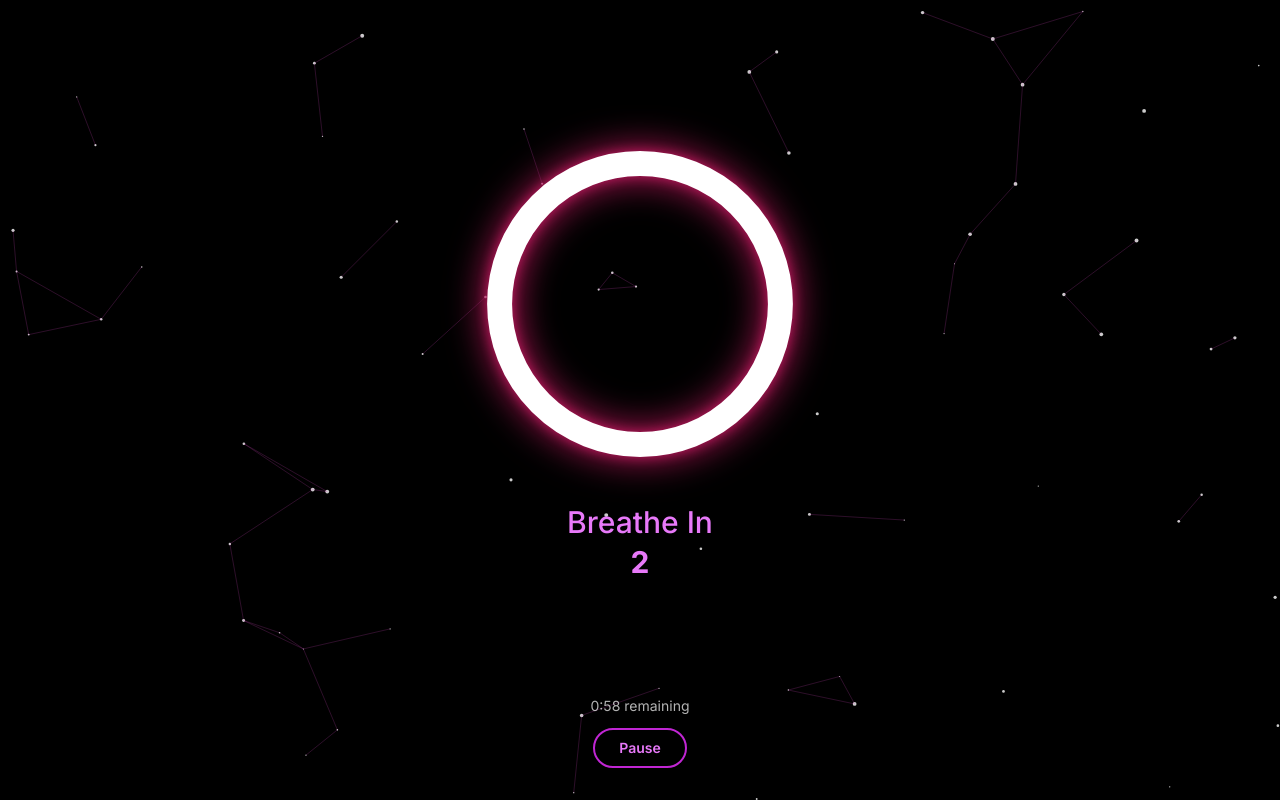
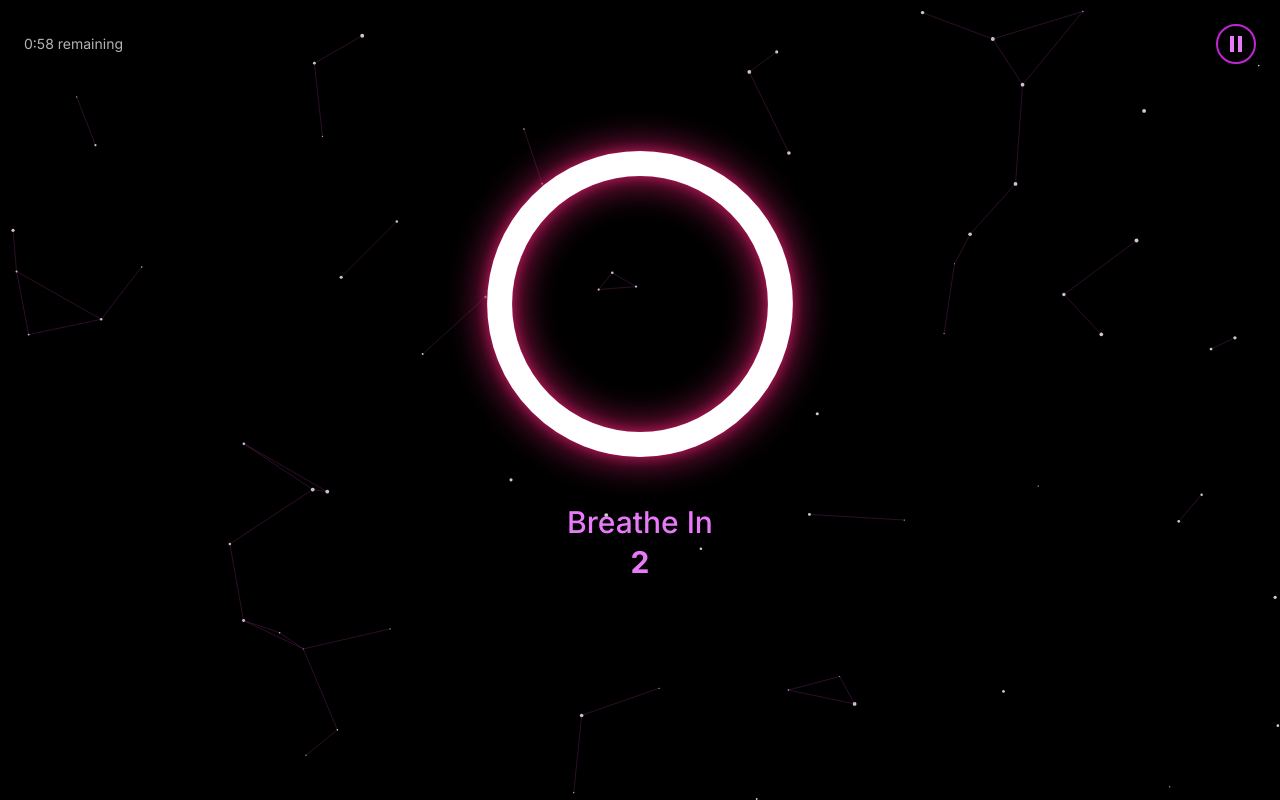
Before and after one commit to kylozenzen/breathing-app, a plain HTML site: page index.html in a window 1280 px wide. Both pictures are taken after a click on the button "Start Session". Drawn offline with nearby package versions, Linux system fonts and the light colour scheme.

Commit message:
Update index.html

```diff
--- a/index.html
+++ b/index.html
@@ -183,6 +183,13 @@
         <!-- =================== SESSION SCREEN ==================== -->
         <!-- ======================================================= -->
         <div id="session-screen" class="screen hidden absolute top-0 left-0 w-full h-full flex flex-col p-6">
+            <div class="absolute top-0 left-0 w-full p-6 flex justify-between items-center z-20">
+                <p id="timer-text" class="text-sm text-white/70"></p>
+                <div class="flex items-center gap-4">
+                    <button id="pause-resume-btn" class="w-10 h-10 flex items-center justify-center"></button>
+                    <button id="end-session-btn" class="hidden">End</button>
+                </div>
+            </div>
             <div class="flex-grow flex flex-col items-center justify-center text-center">
                 <div id="shape-container" class="w-44 h-44 sm:w-52 sm:h-52 flex items-center justify-center">
                     <div id="shape-visualizer" class="w-full h-full"></div>
@@ -190,13 +197,6 @@
                 <div class="mt-20 sm:mt-24">
                     <p id="instruction-text" class="text-2xl sm:text-3xl font-medium h-8"></p>
                     <p id="step-countdown-text" class="text-2xl sm:text-3xl font-bold mt-2 h-12 sm:h-14"></p>
-                </div>
-            </div>
-            <div class="absolute bottom-8 left-1/2 -translate-x-1/2 w-full max-w-md flex flex-col items-center gap-3 px-6">
-                 <p id="timer-text" class="text-sm text-white/70"></p>
-                <div class="flex items-center gap-4">
-                    <button id="pause-resume-btn"></button>
-                    <button id="end-session-btn"></button>
                 </div>
             </div>
         </div>
@@ -250,6 +250,10 @@ document.addEventListener('DOMContentLoaded', () => {
         square: `<svg class="w-full h-full" viewBox="0 0 100 100" fill="none" stroke="currentColor" stroke-width="8" stroke-linecap="round" stroke-linejoin="round"><path id="box-path" d="M 5 5 L 95 5 L 95 95 L 5 95 Z" /></svg>`,
         triangle: `<svg class="w-full h-full" viewBox="0 0 100 100" fill="none" stroke="currentColor" stroke-width="8" stroke-linecap="round" stroke-linejoin="round"><path d="M50 5 L95 80 L5 80 Z"/></svg>`
     };
+    const icons = {
+        pause: `<svg class="w-6 h-6" fill="currentColor" viewBox="0 0 24 24"><path d="M6 4h4v16H6zM14 4h4v16h-4z"/></svg>`,
+        play: `<svg class="w-6 h-6" fill="currentColor" viewBox="0 0 24 24"><path d="M5 4l14 8-14 8V4z"/></svg>`
+    };
     const quotes = [ { text: "The only way to make sense out of change is to plunge into it, move with it, and join the dance.", author: "Alan Watts" }, { text: "This is the real secret of life -- to be completely engaged with what you are doing in the here and now. And instead of calling it work, realize it is play.", author: "Alan Watts" }, { text: "Muddy water is best cleared by leaving it alone.", author: "Alan Watts" }, { text: "The future is a concept, it doesn't exist. There is no such thing as tomorrow. There never will be, because time is always now.", author: "Alan Watts" }, { text: "To have faith is to trust yourself to the water. When you swim you don't grab hold of the water, because if you do you will sink and drown. Instead you relax, and float.", author: "Alan Watts" }, { text: "The quieter you become, the more you are able to hear.", author: "Rumi" }, { text: "Within you, there is a stillness and a sanctuary to which you can retreat at any time and be yourself.", author: "Hermann Hesse" }, { text: "Feelings come and go like clouds in a windy sky. Conscious breathing is my anchor.", author: "Thich Nhat Hanh" } ];
 
     // --- DOM ELEMENT REFERENCES ---
@@ -297,7 +301,8 @@ document.addEventListener('DOMContentLoaded', () => {
             start: 'w-64 px-8 py-4 text-xl font-bold rounded-full shadow-lg transform hover:scale-105 transition-all duration-300',
             secondary: 'w-32 px-4 py-2 text-lg font-semibold rounded-full shadow-lg transform hover:scale-105 transition-all duration-300',
             back: 'px-12 py-3 text-lg font-semibold rounded-full shadow-lg transform hover:scale-105 transition-all duration-300',
-            session: 'px-6 py-2 text-sm rounded-full font-semibold transition-all'
+            session: 'px-6 py-2 text-sm rounded-full font-semibold transition-all',
+            sessionIcon: 'w-10 h-10 flex items-center justify-center rounded-full transition-all'
         };
         const neonBtnClasses = `bg-black/20 border-2 ${color.btn} ${color.hover} ${color.text}`.split(' ').filter(Boolean);
 
@@ -306,7 +311,8 @@ document.addEventListener('DOMContentLoaded', () => {
             let type = 'secondary';
             if (key.includes('startSession')) type = 'start';
             if (key.includes('Back')) type = 'back';
-            if (key.includes('pause') || key.includes('end')) type = 'session';
+            if (key.includes('pause')) type = 'sessionIcon';
+            if (key.includes('end')) type = 'session';
 
             let base = btnBaseClasses[type] || '';
             if (key.includes('Close')) base = 'text-2xl text-white/50 hover:text-white';
@@ -446,8 +452,8 @@ document.addEventListener('DOMContentLoaded', () => {
         appState.session.timeRemaining = appState.settings.duration === 'Infinity' ? Infinity : Number(appState.settings.duration);
         shapeVisualizer.innerHTML = shapes[appState.settings.shape];
         applyTheme();
-        buttons.pauseResume.textContent = 'Pause';
-        buttons.endSession.textContent = 'End Session';
+        buttons.pauseResume.innerHTML = icons.pause;
+        buttons.endSession.textContent = 'End';
         updateTimerDisplay();
         if (appState.session.timeRemaining !== Infinity) appState.session.timerId = setInterval(countdown, 1000);
         runBreathingCycle();
@@ -468,7 +474,7 @@ document.addEventListener('DOMContentLoaded', () => {
 
     function togglePause() {
         appState.session.isPaused = !appState.session.isPaused;
-        buttons.pauseResume.textContent = appState.session.isPaused ? 'Resume' : 'Pause';
+        buttons.pauseResume.innerHTML = appState.session.isPaused ? icons.play : icons.pause;
         buttons.endSession.classList.toggle('hidden');
         if (appState.session.isPaused) {
             shapeVisualizer.style.transitionDuration = '0.2s';
```
